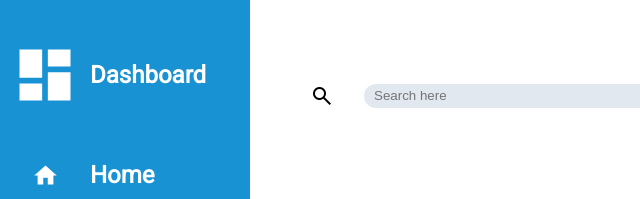
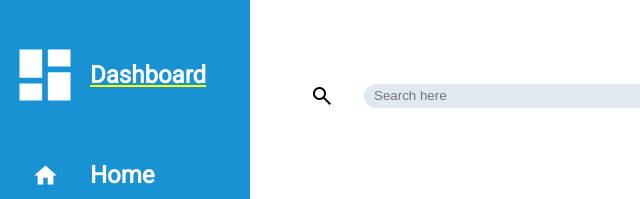
Before and after one commit to 20078201/Admin-Dashboard-TOP, a plain HTML site: page index.html in a window 1280 px wide. In both pictures the pointer is over the element "Dashboard". Shown: the top 199 px of the page, 0-640 px from the left. Drawn offline with nearby package versions, Linux system fonts and the light colour scheme.

Commit message:
main-section is completed removed json files and implemented underline when heading are hovered

```diff
--- a/assets/css/main.css
+++ b/assets/css/main.css
@@ -297,6 +297,10 @@ h1.title {
     cursor: pointer;
 }
 
+h1.title:hover {
+    text-decoration: underline yellow;
+}
+
 .title.dashboard {
     cursor: auto;
 }
--- a/package.json
+++ /dev/null
@@ -1,5 +0,0 @@
-{
-  "dependencies": {
-    "@mdi/font": "^6.9.96"
-  }
-}
```
Also changed, not shown: 1 other file.
